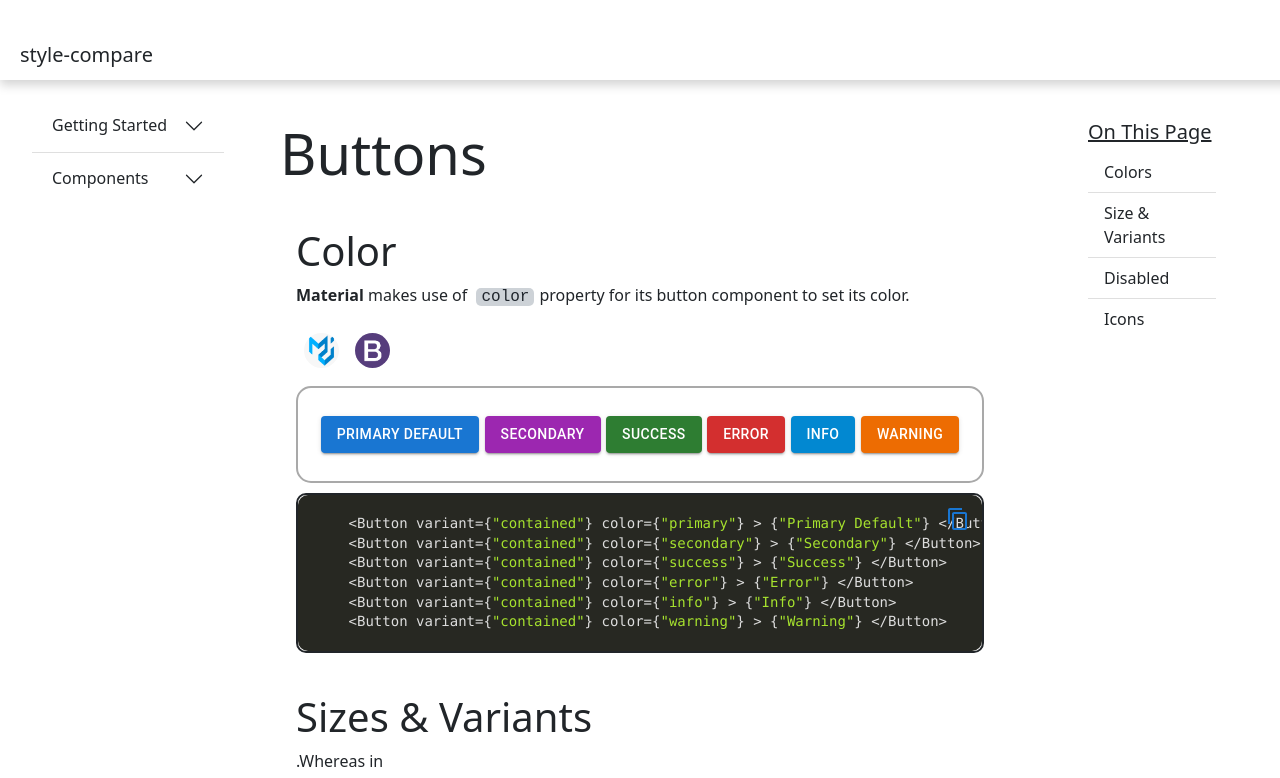
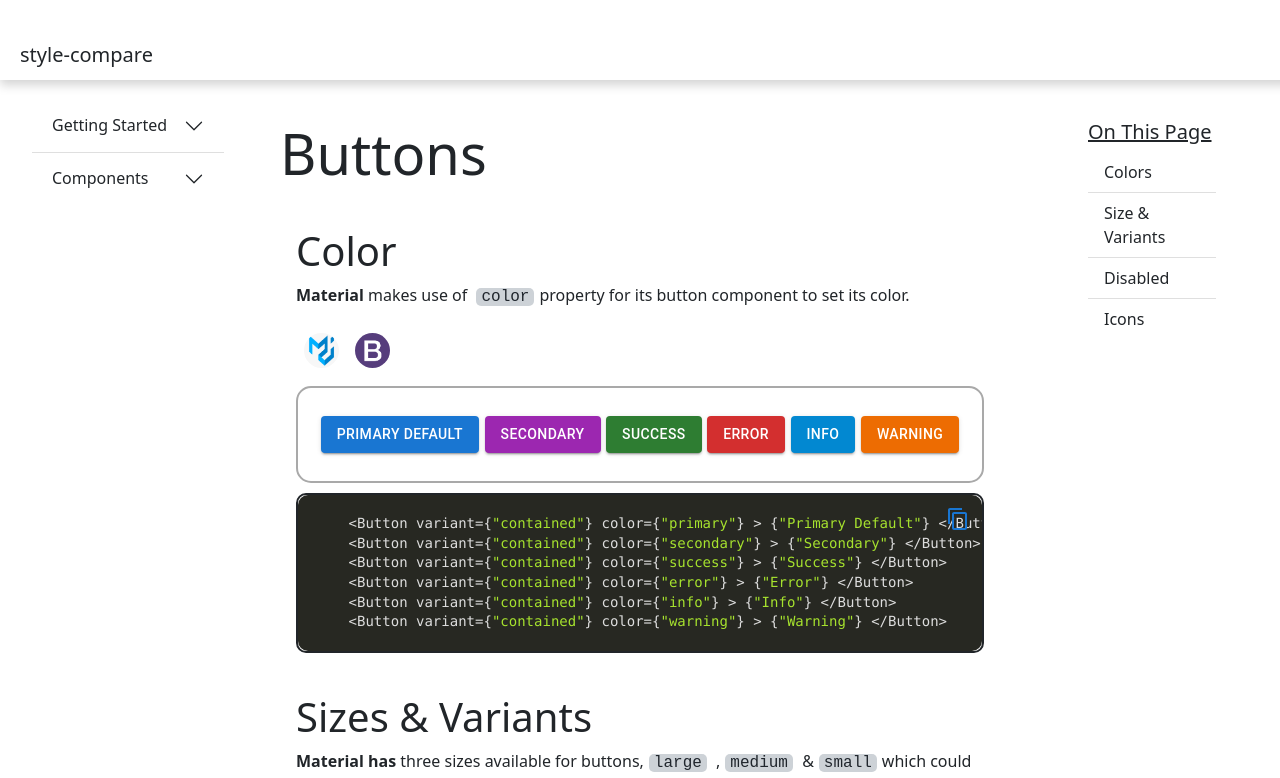
Before and after one commit to goyal-Dushi/style-compare, a React (Create React App) app: page /buttons in a window 1280 px wide. Shown: the top 778 px of the page. Built offline with nearby package versions, Linux system fonts and the light colour scheme.

Commit message:
added getContent function to DescBox

```diff
--- a/src/modules/Buttons/Button.sizeVariants.jsx
+++ b/src/modules/Buttons/Button.sizeVariants.jsx
@@ -72,8 +72,8 @@ export default function ButtonSizeVariants({ id }) {
     if (type === "M") {
       return (
         <>
-          {"In"} <b> {"Material"} </b>
-          {", there are three sizes available for buttons,"}
+          <b> {"Material has"} </b>
+          {"three sizes available for buttons,"}
           <span className={"codeSnippet"}>{"large"}</span> {","}
           <span className={"codeSnippet"}>{"medium"}</span> {"&"}
           <span className={"codeSnippet"}>{"small"}</span>
@@ -97,7 +97,7 @@ export default function ButtonSizeVariants({ id }) {
 
   return (
     <div id={id}>
-      <DescBox heading={"Sizes & Variants"} content={<>{".Whereas in"}</>} />
+      <DescBox heading={"Sizes & Variants"} content={getContent()} />
       <StyleToggleNav setStyleType={setType} />
       <DisplayBox>{getHTML()}</DisplayBox>
       <CodeBox snippet={data} />
```
